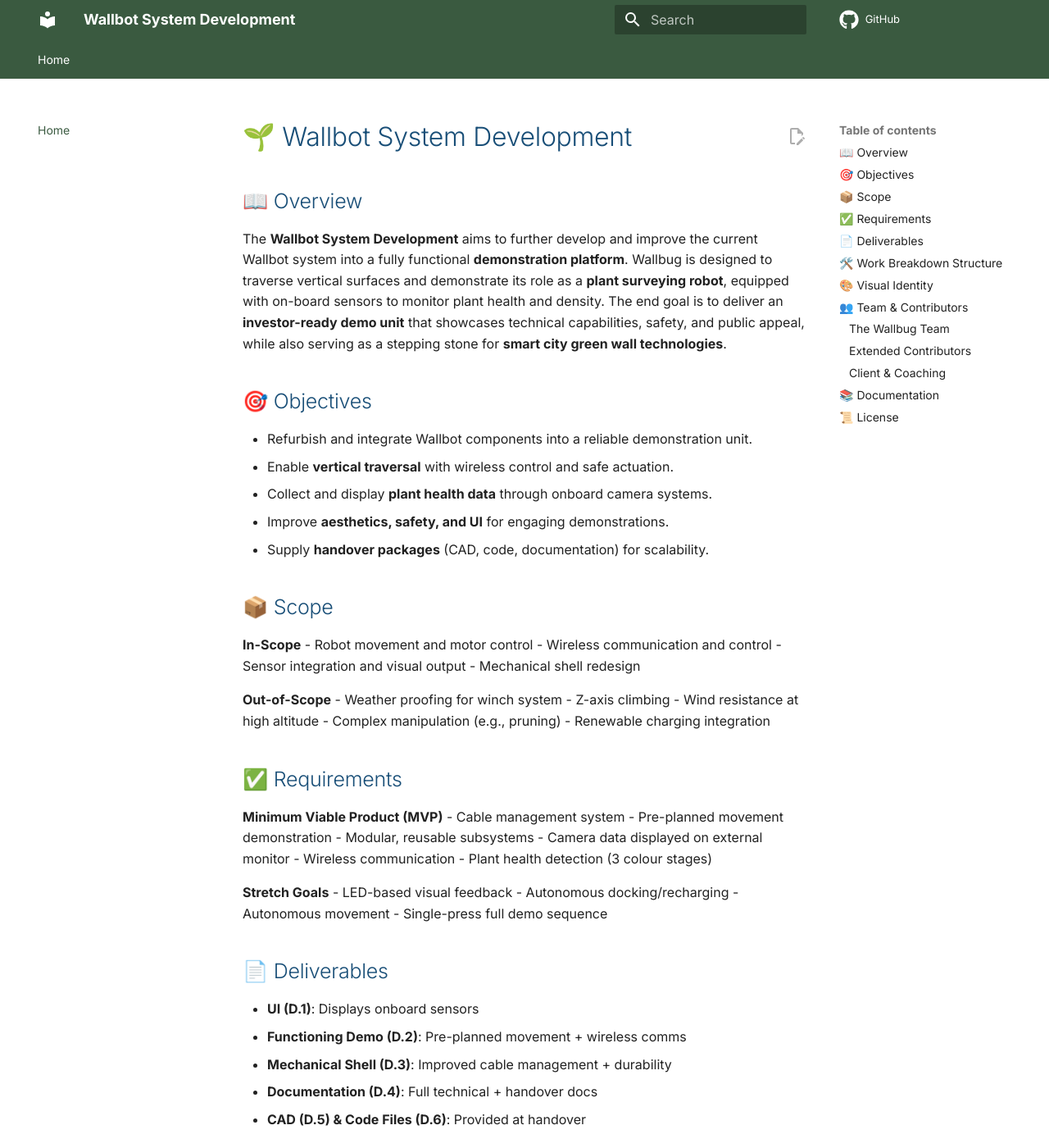
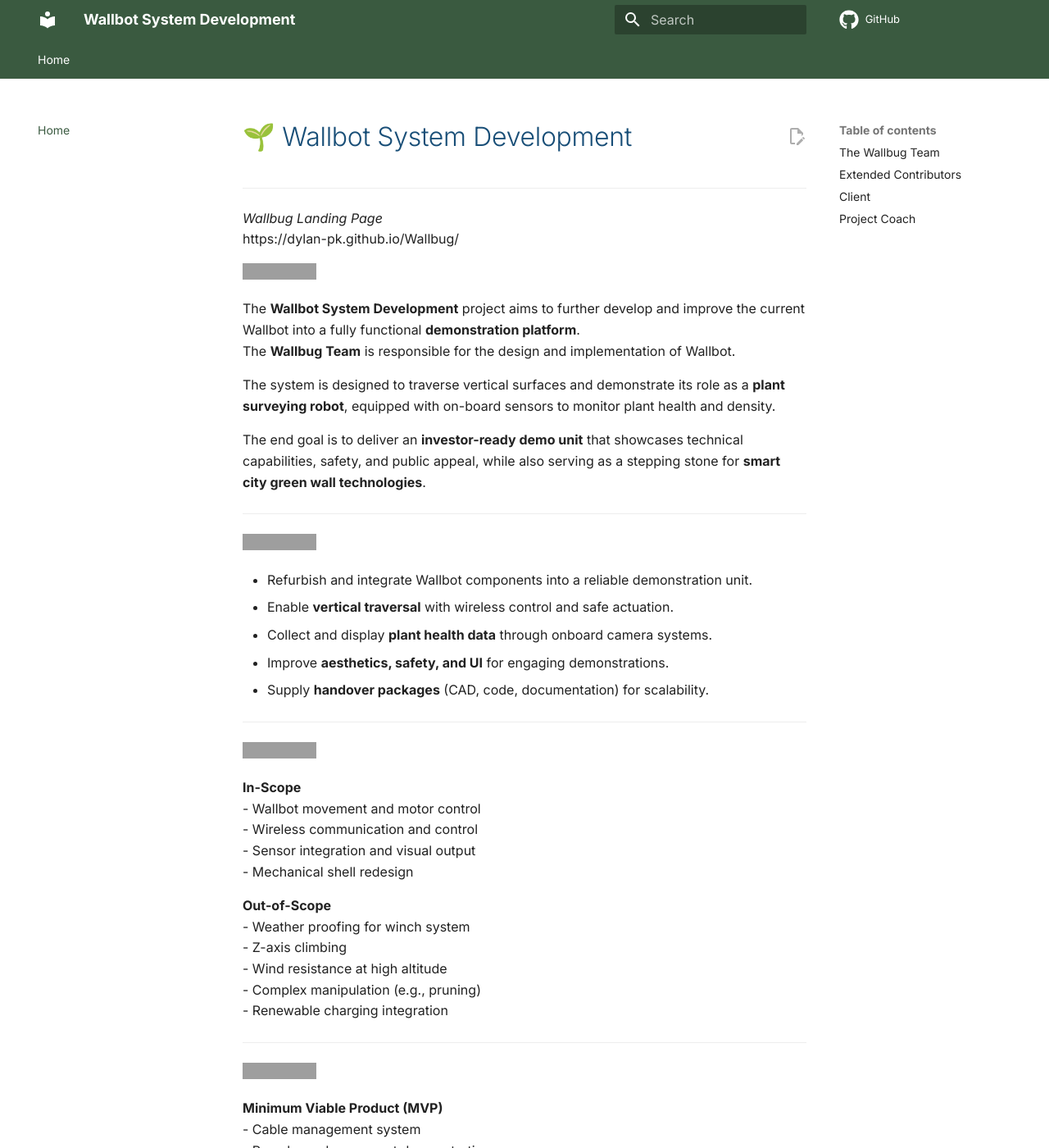
Before and after one commit to dylan-pk/Wallbug, an MkDocs documentation site: the page built from docs/index.md, in a window 1280 px wide and 1400 px high. Shown: the whole window at 82% size. Built offline with MkDocs 1.6.1 and Material for MkDocs 9.7.7, drawn with Linux system fonts in a browser that asks for light colours; comment, search, counter and statistics services are not loaded; some of the changed text lies outside the part shown; grey boxes are pictures that could not be loaded.

Commit message:
Update index.md

````diff
--- a/docs/index.md
+++ b/docs/index.md
@@ -1,19 +1,34 @@
 # 🌱 Wallbot System Development
 
-## 📖 Overview
-The **Wallbot System Development** aims to further develop and improve the current Wallbot system into a fully functional **demonstration platform**. Wallbug is designed to traverse vertical surfaces and demonstrate its role as a **plant surveying robot**, equipped with on-board sensors to monitor plant health and density.
+---
+*Wallbug Landing Page*
+https://dylan-pk.github.io/Wallbug/
+
+![Overview](https://img.shields.io/badge/Overview-%23184E77?style=for-the-badge&logoColor=white)
+
+The **Wallbot System Development** project aims to further develop and improve the current Wallbot into a fully functional **demonstration platform**.
+The **Wallbug Team** is responsible for the design and implementation of Wallbot.
+
+The system is designed to traverse vertical surfaces and demonstrate its role as a **plant surveying robot**, equipped with on-board sensors to monitor plant health and density.
+
 The end goal is to deliver an **investor-ready demo unit** that showcases technical capabilities, safety, and public appeal, while also serving as a stepping stone for **smart city green wall technologies**.
 
-## 🎯 Objectives
+---
+
+![Objectives](https://img.shields.io/badge/Objectives-%233A5A40?style=for-the-badge&logoColor=white)
+
 - Refurbish and integrate Wallbot components into a reliable demonstration unit.
 - Enable **vertical traversal** with wireless control and safe actuation.
 - Collect and display **plant health data** through onboard camera systems.
 - Improve **aesthetics, safety, and UI** for engaging demonstrations.
 - Supply **handover packages** (CAD, code, documentation) for scalability.
 
-## 📦 Scope
+---
+
+![Scope](https://img.shields.io/badge/Scope-%23669EBC?style=for-the-badge&logoColor=white)
+
 **In-Scope**
-- Robot movement and motor control
+- Wallbot movement and motor control
 - Wireless communication and control
 - Sensor integration and visual output
 - Mechanical shell redesign
@@ -25,7 +40,10 @@
 - Complex manipulation (e.g., pruning)
 - Renewable charging integration
 
-## ✅ Requirements
+---
+
+![Requirements](https://img.shields.io/badge/Requirements-%23A3B18A?style=for-the-badge&logoColor=black)
+
 **Minimum Viable Product (MVP)**
 - Cable management system
 - Pre-planned movement demonstration
@@ -40,34 +58,67 @@
 - Autonomous movement
 - Single-press full demo sequence
 
-## 📄 Deliverables
+---
+
+![Deliverables](https://img.shields.io/badge/Deliverables-%23184E77?style=for-the-badge&logoColor=white)
+
 - **UI (D.1)**: Displays onboard sensors
 - **Functioning Demo (D.2)**: Pre-planned movement + wireless comms
 - **Mechanical Shell (D.3)**: Improved cable management + durability
 - **Documentation (D.4)**: Full technical + handover docs
 - **CAD (D.5) & Code Files (D.6)**: Provided at handover
 
-## 🛠️ Work Breakdown Structure
+---
+
+![Work Breakdown](https://img.shields.io/badge/Work_Breakdown_Structure-%233A5A40?style=for-the-badge&logoColor=white)
+
 - **Mechanical**: Shell redevelopment, winches, housing, safety systems
 - **Electrical**: Motor communication (CANBus), wiring, load cells, control panel
 - **Mechatronics**: Motor control (speed/motion), path planning, stability
 - **UI**: Wireless control, real-time sensor display
 
-## 🎨 Visual Identity
+---
+
+![Visual Identity](https://img.shields.io/badge/Visual_Identity-%23669EBC?style=for-the-badge&logoColor=white)
+
 **Wallbug colour palette**
-| Colour Name  | Hex        |
-|--------------|------------|
-| Dark Green   | `#3A5A40`  |
-| Sage Green   | `#A3B18A`  |
-| Light Neutral| `#EAE8E2`  |
-| Blue         | `#669EBC`  |
-| Deep Blue    | `#184E77`  |
+| Colour Name   | Hex Code   | Swatch |
+|---------------|------------|--------|
+| Dark Green    | `#3A5A40`  | ![Dark Green](https://img.shields.io/badge/----?style=flat-square&labelColor=3A5A40&color=3A5A40&logoColor=3A5A40) |
+| Sage Green    | `#A3B18A`  | ![Sage Green](https://img.shields.io/badge/----?style=flat-square&labelColor=A3B18A&color=A3B18A&logoColor=A3B18A) |
+| Light Neutral | `#EAE8E2`  | ![Light Neutral](https://img.shields.io/badge/----?style=flat-square&labelColor=EAE8E2&color=EAE8E2&logoColor=EAE8E2) |
+| Blue          | `#669EBC`  | ![Blue](https://img.shields.io/badge/----?style=flat-square&labelColor=669EBC&color=669EBC&logoColor=669EBC) |
+| Deep Blue     | `#184E77`  | ![Deep Blue](https://img.shields.io/badge/----?style=flat-square&labelColor=184E77&color=184E77&logoColor=184E77) |
 
-## 👥 Team & Contributors
+---
+
+![Getting Started](https://img.shields.io/badge/Getting_Started-%23A3B18A?style=for-the-badge&logoColor=black)
+
+1. Clone the repository:
+   ```bash
+   git clone https://github.com/dylan-pk/Wallbug.git
+   cd Wallbug
+   ```
+
+2. Install dependencies:
+   ```bash
+   pip install -r requirements.txt
+   ```
+
+3. Run the Wallbot UI demo:
+   ```bash
+   python ui/main.py
+   ```
+
+---
+
+![Team](https://img.shields.io/badge/Team_%26_Contributors-%23184E77?style=for-the-badge&logoColor=white)
+
 ### The Wallbug Team
+
 | Name               | Role                    | Responsibilities                                                |
 |--------------------|-------------------------|----------------------------------------------------------------|
-| **Anika Roth**     | Electrical Lead         | Electrical design, embedded systems, wiring                    |
+| **Anika Roth**     | Electrical Lead         | Electrical design, embedded systems, wiring                     |
 | **Anton Cecire**   | Interface Lead          | UI design, interface integration                                |
 | **Benjamin Cooper**| Movement Lead           | Wallbot movement, subsystem integration                         |
 | **Connor Williams**| Industrial Comms Lead   | Motor communication (CANBus), firmware/software comms           |
@@ -75,15 +126,27 @@
 | **Fadi Alameddine**| Mechanical Design Lead  | Mechanical design, CAD, prototyping                             |
 
 ### Extended Contributors
+
 - **Dana** – Winches & Mechanical Actuation
 - **Adithya** – External Student, Wallbot Project Management Support
 
-### Client & Coaching
+### Client
+
 - **Marc Carmichael** – Client (UTS Robotics Institute, Head Tutor DMMS)
+
+### Project Coach
+
 - **Roy Wang** – Project Coach
 
-## 📚 Documentation
-All supporting materials, including CAD files, technical documentation, and meeting records, will be organised within the DMMS MS Teams dedicated Wallbot System Development Channel. Critical files such as ROS packages and further code elements will be stored within their respective folders.
+---
 
-## 📜 License
+![Documentation](https://img.shields.io/badge/Documentation-%23669EBC?style=for-the-badge&logoColor=white)
+
+All supporting materials, including CAD files, technical documentation, and meeting records, will be organised within the DMMS MS Teams dedicated Wallbot System Development Channel.
+Critical files such as ROS packages and further code elements will be stored within their respective folders.
+
+---
+
+![License](https://img.shields.io/badge/License-%233A5A40?style=for-the-badge&logoColor=white)
+
 This project is currently unlicensed. All rights reserved to the Wallbug team and collaborators.
````
